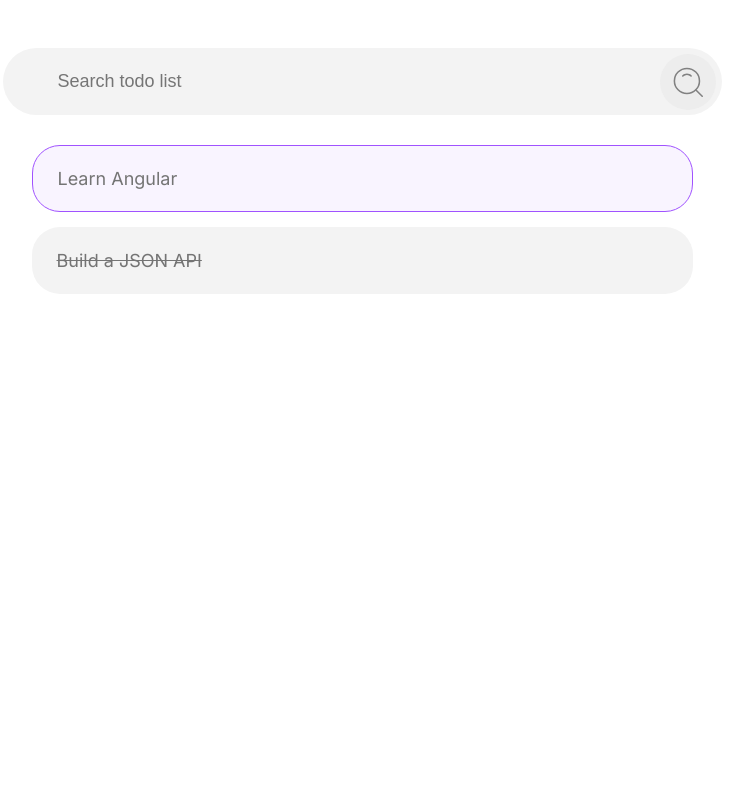
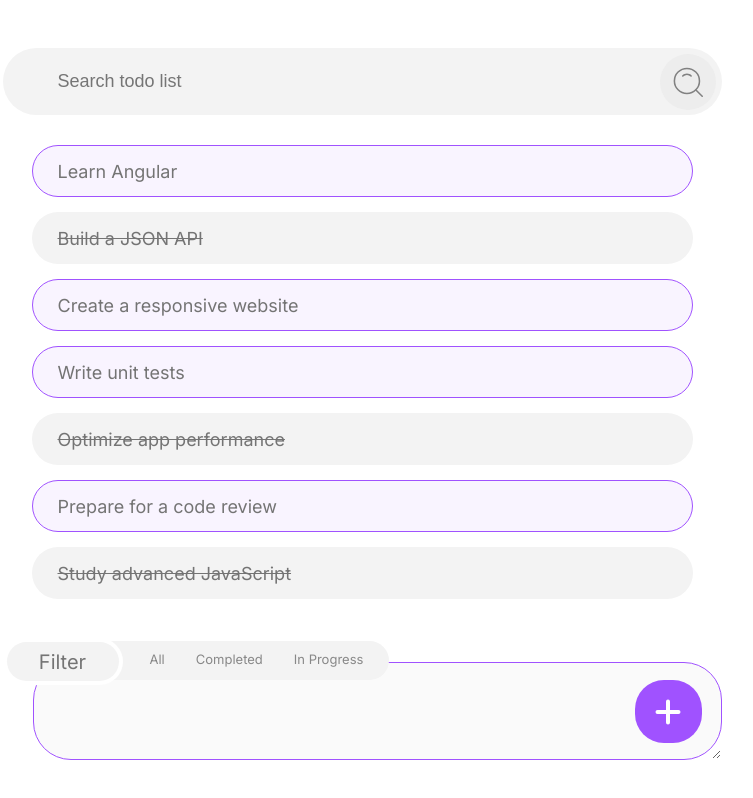
Before and after one commit to Kojoel/TodoWithSignals, an Angular app: page / in a window 1280 px wide. Shown: the whole page, without its empty margins (278-1031 px from the left). Built offline with nearby package versions, Linux system fonts and the light colour scheme; data requests are answered from the project's data file.

Commit message:
style: add styling to textarea for adding todo

```diff
--- a/mockdata/db.json
+++ b/mockdata/db.json
@@ -1,6 +1,14 @@
 {
-    "todos": [
-      { "id": 1, "text": "Learn Angular", "completed": false, "dateCreated": "28-09-2024" },
-      { "id": 2, "text": "Build a JSON API", "completed": true, "dateCreated": "28-09-2024" }
-    ]
-  }
+  "todos": [
+    { "id": 1, "text": "Learn Angular", "completed": false, "dateCreated": "28-09-2024" },
+    { "id": 2, "text": "Build a JSON API", "completed": true, "dateCreated": "28-09-2024" },
+    { "id": 3, "text": "Create a responsive website", "completed": false, "dateCreated": "01-10-2024" },
+    { "id": 4, "text": "Write unit tests", "completed": false, "dateCreated": "02-10-2024" },
+    { "id": 5, "text": "Optimize app performance", "completed": true, "dateCreated": "03-10-2024" },
+    { "id": 6, "text": "Prepare for a code review", "completed": false, "dateCreated": "04-10-2024" },
+    { "id": 7, "text": "Study advanced JavaScript", "completed": true, "dateCreated": "05-10-2024" },
+    { "id": 8, "text": "Set up CI/CD pipeline", "completed": false, "dateCreated": "06-10-2024" },
+    { "id": 9, "text": "Research GraphQL", "completed": false, "dateCreated": "07-10-2024" },
+    { "id": 10, "text": "Fix bugs in the user authentication module", "completed": true, "dateCreated": "08-10-2024" }
+  ]
+}
--- a/src/app/todos/todos.component.html
+++ b/src/app/todos/todos.component.html
@@ -5,7 +5,6 @@
         <div class="todo-list-wrapper"
             [style]=""
         >
-        <!-- (mouseleave)="setToNotHovered(todo.id)" -->
             <div class="todo-item"
                 *ngFor="let todo of allTodos()"
                 (mouseenter)="setToHovered(todo.id)"
@@ -25,8 +24,32 @@
                     <p
                         [class.strikethrough]="todo.completed"
                     >{{ todo.text }}</p>
-                    <svg *ngIf="isTodoItemHovered && selectedItemId === todo.id" class="close-btn" width="27" height="27" viewBox="0 0 27 27" fill="none" xmlns="http://www.w3.org/2000/svg">
+                    <svg
+                        *ngIf="isTodoItemHovered && selectedItemId === todo.id" class="close-btn" width="27" height="27" viewBox="0 0 27 27" fill="none" xmlns="http://www.w3.org/2000/svg">
                         <path d="M13.5 0.8125C20.5688 0.8125 26.1875 6.43125 26.1875 13.5C26.1875 20.5688 20.5688 26.1875 13.5 26.1875C6.43125 26.1875 0.8125 20.5688 0.8125 13.5C0.8125 6.43125 6.43125 0.8125 13.5 0.8125ZM8.60625 19.8438L13.5 14.95L18.3937 19.8438L19.8438 18.3937L14.95 13.5L19.8438 8.60625L18.3937 7.15625L13.5 12.05L8.60625 7.15625L7.15625 8.60625L12.05 13.5L7.15625 18.3937L8.60625 19.8438Z" fill="#747474"/>
+                    </svg>
+                </div>
+            </div>
+        </div>
+
+        <div class="filter-and-add-item-container">
+            <div class="filter-wrapper">
+                <div class="title">
+                    <p>Filter</p>
+                    <p></p>
+                </div>
+                <div class="filter-options">
+                    <span>All</span>
+                    <span>Completed</span>
+                    <span>In Progress</span>
+                </div>
+            </div>
+
+            <div class="add-item-wrapper">
+                <textarea name="add-item-area" id="add-item-area"></textarea>
+                <div class="plus-btn-wrapper">
+                    <svg width="26" height="26" viewBox="0 0 26 26" fill="none" xmlns="http://www.w3.org/2000/svg">
+                        <path d="M13 2.5V23.5M2.5 13H23.5" stroke="white" stroke-width="4" stroke-linecap="round" stroke-linejoin="round"/>
                     </svg>
                 </div>
             </div>
@@ -34,12 +57,3 @@
 
     </div>
 </div>
-
-
-<!-- [class]="isTodoItemHovered ? 'showCheckbox' : 'notShowCheckbox' " -->
-
-<!-- [style]="{
-    border: isCheckboxChecked ? '1px solid #d9d9d9' : '1px solid #A052FF',
-    background: isCheckboxChecked ? '#f3f3f3' : '#F9F4FF',
-    transition: '.3s ease'
-}" -->
--- a/src/app/todos/todos.component.scss
+++ b/src/app/todos/todos.component.scss
@@ -13,14 +13,22 @@
 
 .todo-wrapper {
     width: 719px;
+    display: flex;
+    flex-direction: column;
+
+
 }
 
 .todo-list-wrapper {
     width: 100%;
+    flex: 1;
+
     padding: 0 29px;
     display: flex;
     flex-direction: column;
     gap: 15px;
+    margin-bottom: 30px;
+    overflow-y: scroll;
 
     & .todo-item {
         // width: 100%;
@@ -61,10 +69,11 @@
 
 
 
-// checkbox styles
+// todo-item style when checkbox is checked
 .itemChecked {
     width: 100%;
-    height: 67.22px;
+    height: 52px;
+    min-height: 52px;
     display: flex;
     justify-content: space-between;
     align-items: center;
@@ -77,129 +86,153 @@
 
 .itemNotChecked {
     width: 100%;
-    height: 67.22px;
+    height: 52px;
+    min-height: 52px;;
     display: flex;
     justify-content: space-between;
     align-items: center;
     background: $primary-grey;
     border-radius: 28px;
-    border: $border-color;
+    border: $unchecked-item-border;
     padding: 0 25px;
     position: relative;
 }
 
-
+// todo-item text style when completed
 .strikethrough {
     text-decoration:line-through;
 }
 
-// .notShowCheckbox {
-//     width: 100%;
-//     height: 67.22px;
-//     display: flex;
-//     justify-content: space-between;
-//     align-items: center;
-//     background: $search-btn-bg;
-//     border-radius: 28px;
-//     border: $todo-item-border;
-//     padding: 0 25px;
-//     position: relative;
+// styles for filter and add item
+.filter-and-add-item-container {
+    width: 719px;
+    margin-bottom: 20px;
 
-//     & .todo-content {
-//         width: 100%;
-//         display: flex;
-//         justify-content: space-between;
-//         align-items: center;
+    & .filter-wrapper {
+        width: 100%;
+        height: 44px;
+        display: flex;
+        align-items: center;
+        position: relative;
 
-//         & p {
-//             @include textFontStyle;
-//         }
+        & .title {
+            width: 117px;
+            height: 44px;
+            position: absolute;
+            z-index: 3;
 
-//         & svg.close-btn {
-//             width: 19.83px;
-//             height: 19.83px;
-//         }
-//     }
+            & p:first-of-type {
+                display: flex;
+                justify-content: center;
+                align-items: center;
+                width: 112px;
+                height: 39px;
+                border-radius: 77px;
+                background: $primary-grey;
+                text-align: center;
+                color: $text-grey;
+                font-size: 20px;
+                position: absolute;
+                top: 4px;
+                left: 4px;
+                z-index: 3;
+            }
+            & p:last-of-type {
+                display: flex;
+                justify-content: center;
+                align-items: center;
+                width: 120px;
+                height: 47px;
+                border-radius: 77px;
+                background: $white;
+                text-align: center;
+                color: $text-grey;
+                font-size: 20px;
+                position: absolute;
+                z-index: 0;
+                left: 0;
+                top: 2;
+            }
+        }
 
-//     input[type="checkbox"] {
-//         @include custom-checkbox-not-hovered;
-//         position: absolute;
-//         left: -15px;
-//         transition: $btn-transition;
-//     }
-// }
+        & .filter-options {
+            display: grid;
+            place-items: center;
+            width: fit-content;
+            height: 39px;
+            padding: 0 21px 0 62px;
+            display: flex;
+            gap: 21px;
+            background: $primary-grey;
+            border-radius: 99px;
+            color: $filter-option-text-color;
+            font-size: 13px;
+            position: absolute;
+            left: 110px;
+            position: absolute;
+            z-index: 1;
+            left: 80px;
+
+            & span {
+                cursor: pointer;
+                padding: 5px;
+                transition: $btn-transition;
+            }
+
+            & span:hover {
+                color: $primary-purple;
+            }
+        }
+    } // filter wrapper ends here
+
+    & .add-item-wrapper {
+        width: 719px;
+        height: 98px;
+        display: flex;
+        justify-content: flex-end;
+        position: relative;
+
+        & #add-item-area {
+            width: 689px;
+            height: 98px;
+            border-radius: 38px;
+            border: $checked-item-border;
+            background: $light-grey;
+            position: absolute;
+            top: -20px;
+            padding: 2.5rem 6rem 0 2rem;
+            font-family: $font-Inter;
+            font-size: 18px;
+            color: $text-grey;
+        }
+        & #add-item-area:focus {
+            outline: none;
+        }
+
+        & .plus-btn-wrapper {
+            width: 67px;
+            height: 63px;
+            display: grid;
+            place-items: center;
+            border-radius: 29px;
+            background: $primary-purple;
+            position: absolute;
+            right: 20px;
+            top: -2px;
+            cursor: pointer;
+            transition: $btn-transition;
+        }
+
+        & .plus-btn-wrapper:hover {
+            opacity: .9;
+        }
+
+        & .plus-btn-wrapper:active {
+            opacity: .8;
+            transition: .1s ease;
+        }
+    }
+}
 
 
-
-
-// .showCheckbox {
-//     width: 100%;
-//     height: 67.22px;
-//     display: flex;
-//     justify-content: space-between;
-//     align-items: center;
-//     background: $search-btn-bg;
-//     border-radius: 28px;
-//     border: $todo-item-border;
-//     padding: 0 25px;
-//     position: relative;
-
-//     & .todo-content {
-//         width: 100%;
-//         display: flex;
-//         justify-content: space-between;
-//         align-items: center;
-
-//         & p {
-//             @include textFontStyle;
-//         }
-
-//         & svg.close-btn {
-//             width: 19.83px;
-//             height: 19.83px;
-//         }
-//     }
-
-//     input[type="checkbox"] {
-//         @include custom-checkbox;
-//         position: absolute;
-//         left: -15px;
-//         transition: $btn-transition;
-//     }
-// }
-
-// .notShowCheckbox {
-//     width: 100%;
-//     height: 67.22px;
-//     display: flex;
-//     justify-content: space-between;
-//     align-items: center;
-//     background: $search-btn-bg;
-//     border-radius: 28px;
-//     border: $todo-item-border;
-//     padding: 0 25px;
-//     position: relative;
-
-//     & .todo-content {
-//         width: 100%;
-//         display: flex;
-//         justify-content: space-between;
-//         align-items: center;
-
-//         & p {
-//             @include textFontStyle;
-//         }
-
-//         & svg.close-btn {
-//             width: 19.83px;
-//             height: 19.83px;
-//         }
-//     }
-
-//     input[type="checkbox"] {
-//         @include custom-checkbox-not-hovered;
-//         position: absolute;
-//         left: -15px;
-//         transition: $btn-transition;
-//     }
-// }
+// styles for filter wrapper
--- a/src/app/todos/todos.component.ts
+++ b/src/app/todos/todos.component.ts
@@ -25,11 +25,7 @@ export class TodosComponent {
   constructor(
     private searchService: SearchService,
     private todoApiService: TodosApiService,
-  ) {
-    // effect(() => {
-    //   console.log("searched item: ", this.searchValueReceived())
-    // })
-  }
+  ) {}
 
   ngOnInit() {
     this.init();
@@ -63,8 +59,10 @@ export class TodosComponent {
       todo.completed = false;
       this.isCheckboxChecked = false;
     }
+  }
 
-    console.log(this.allTodos())
+  deleteItem() {
+
   }
 
 
--- a/src/styles/_variables.scss
+++ b/src/styles/_variables.scss
@@ -5,11 +5,19 @@ $text-grey: #747474;
 $search-btn-bg: #ededed;
 $border-color: #d9d9d9;
 
+$filter-option-text-color: #888888;
+
 $primary-purple: #A052FF;
 $light-purple: #F9F4FF;
+$light-grey: #FAFAFA;
 
 $todo-item-border: 1px solid $border-color;
 $checked-item-border: 1px solid $primary-purple;
+$unchecked-item-border: 1px solid transparent;
+
 
 // transition effects
 $btn-transition: .3s ease;
+
+// font family
+$font-Inter: 'Inter', sans-serif;
```
Also changed, not shown: src/assets/images/svgs/plus icon.svg (added).
